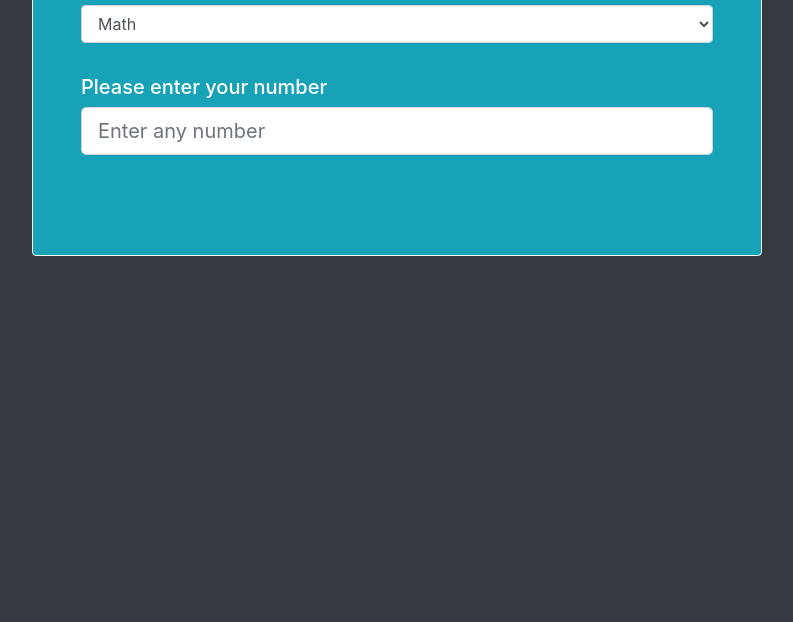
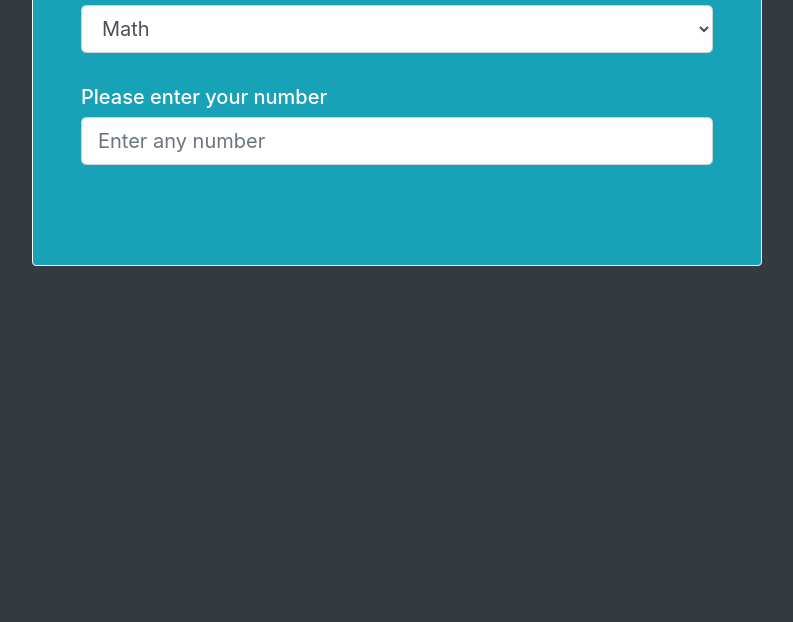
Before and after one commit to BrianKelly90GH/Facts-About-Numbers-App, a plain HTML site: page index.html in a window 1280 px wide. Shown: the part 178-800 px from the top of the page, without its empty margins (243-1036 px from the left). Drawn offline with nearby package versions, Linux system fonts and the light colour scheme.

Commit message:
added some bootstap styling

```diff
--- a/index.html
+++ b/index.html
@@ -16,7 +16,7 @@
         <div class="card border-light text-white bg-info mt-5 p-5">
           <h2>Facts About Numbers</h2>
           <h5 class="mt-2">Please select your category</h5>
-          <select name="category" id="selectedItem" class="form-control mb-4">
+          <select name="category" id="selectedItem" class="form-control form-control-lg mb-4">
          <option value=math selected>Math</option>
          <option value=year>Year</option>
          <option value=trivia>Trivia</option>
```
